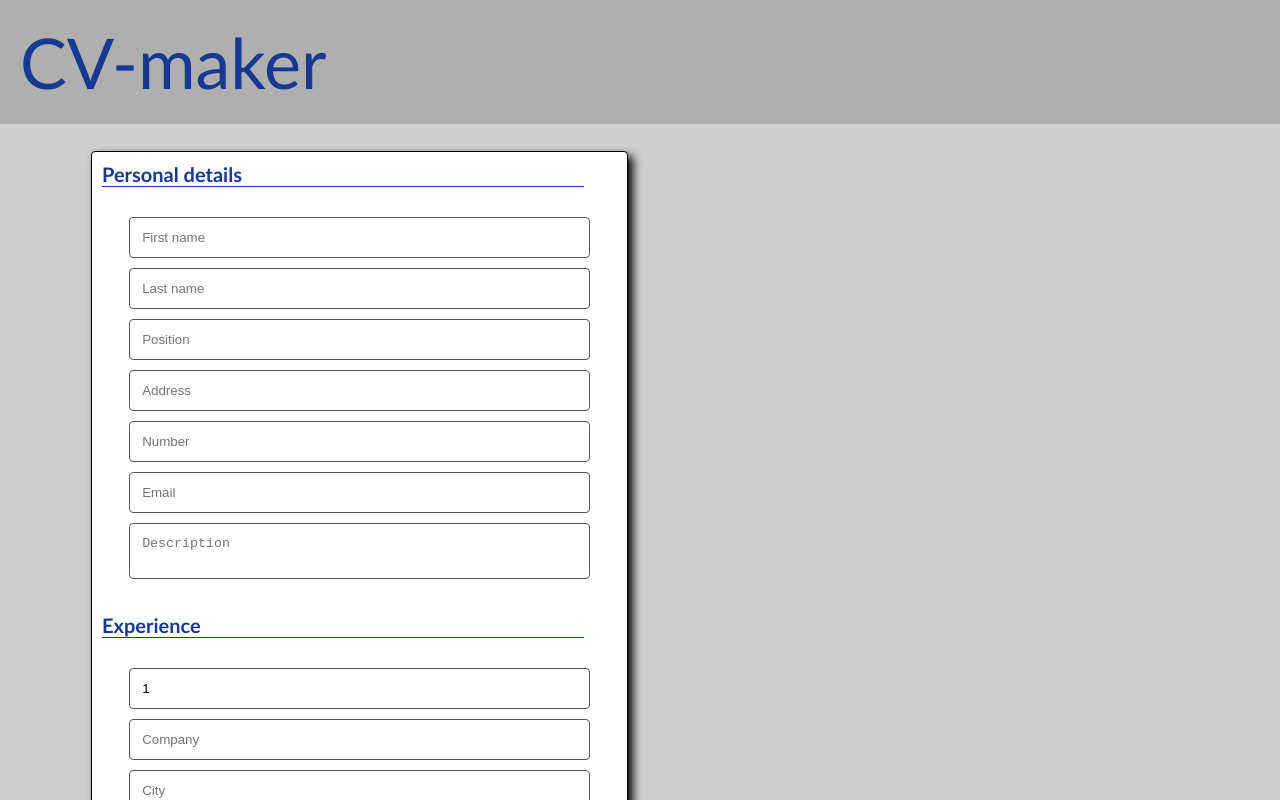
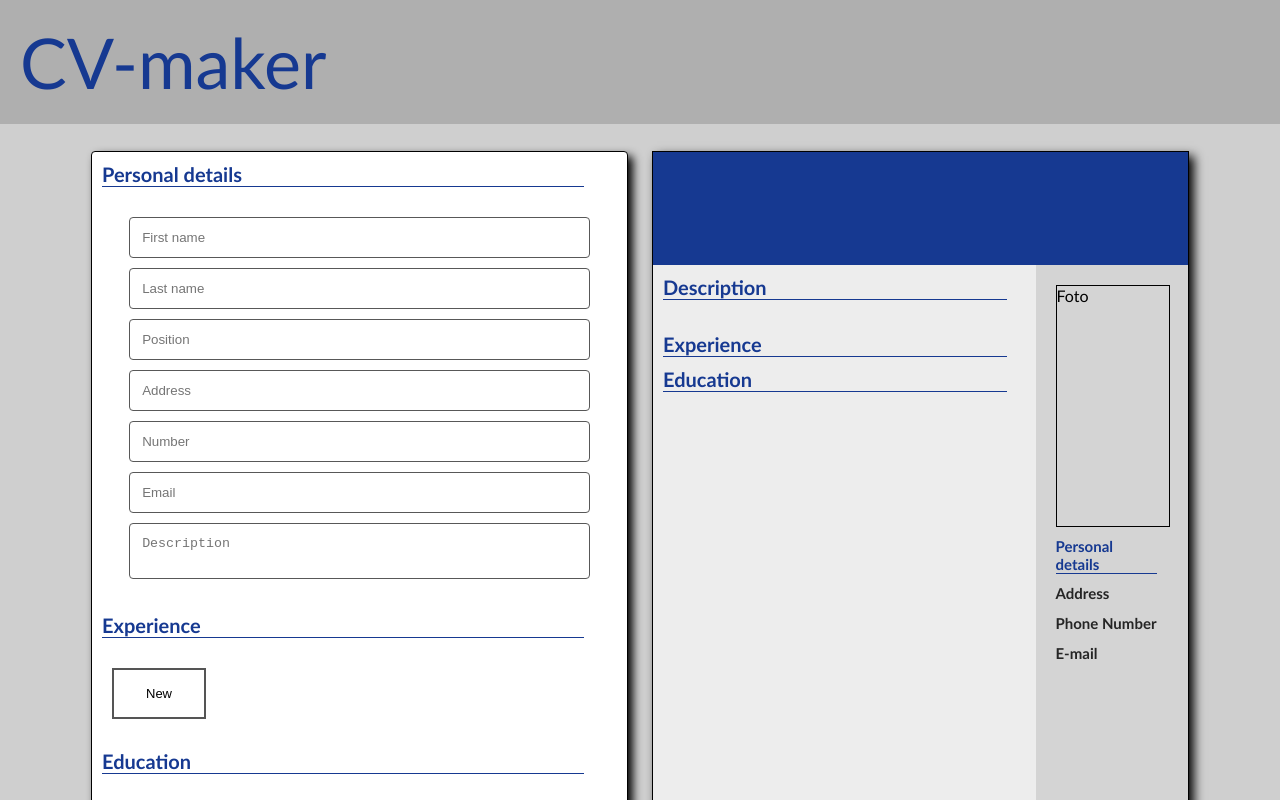
Before and after one commit to overflow68/CV-app, a React (Create React App) app: page / in a window 1280 px wide. Shown: the top 800 px of the page. Built offline with nearby package versions, Linux system fonts and the light colour scheme.

Commit message:
Education can now be added, edited and deleted.

```diff
--- a/src/App.js
+++ b/src/App.js
@@ -18,7 +18,7 @@ let [cvObject,setState] = useState(
     number: "",
     email:"",
     description:"",
-    experience:[{id:uniqid(),position:"1",company:"",city:"",from:"",to:""},{id:uniqid(),position:"2",company:"",city:"",from:"",to:""},{id:uniqid(),position:"3",company:"",city:"",from:"",to:""},{id:uniqid(),position:"4",company:"",city:"",from:"",to:""},{id:uniqid(),position:"5",company:"",city:"",from:"",to:""},{id:uniqid(),position:"6",company:"",city:"",from:"",to:""},{id:uniqid(),position:"7",company:"",city:"",from:"",to:""},],
+    experience:[],
     education:[]
   });
 
@@ -35,6 +35,12 @@ let [cvObject,setState] = useState(
   const newExp = (e) => {
     setState(prevState => {
       return {...prevState,  experience:[...prevState.experience,{id:uniqid(),position:"",company:"",city:"",from:"",to:""}] }
+  })
+
+  };
+  const newEdu = (e) => {
+    setState(prevState => {
+      return {...prevState,  education:[...prevState.education,{id:uniqid(),university:"",city:"",degree:"",subject:"",from:"",to:""}] }
   })
 
   };
@@ -55,18 +61,40 @@ console.log(copy.experience)
 
 
 }
+const handleRemoveItem1 = (e) => {
+  let copy =cvObject;
+  let index;
+  copy.education.map(edu =>{
+    let i = copy.education.indexOf(edu);
+    if(edu.id == e.target.dataset.id){index = i} ;
+  })
+   copy.education.splice(index,1);
+
+  setState(prevState => {
+    return {...prevState,education: copy.education }
+});
+
+
+
+}
 
   const editExp = (e) =>{
     setState(prevState => {
       return {...prevState,experience: prevState.experience.map(obj => (obj.id === e.target.dataset.id ? Object.assign(obj, { [e.target.dataset.field]: e.target.value }) : obj))}
   });
- console.log(cvObject.experience)
+
+  }
+  const editEdu = (e) =>{
+    setState(prevState => {
+      return {...prevState,education: prevState.education.map(obj => (obj.id === e.target.dataset.id ? Object.assign(obj, { [e.target.dataset.field]: e.target.value }) : obj))}
+  });
+
   }
 
   return (
     <div id="App">
     <Header/>
-    <div id="main"><div id ="flexContainer"><FileInput function3 ={handleRemoveItem} function2={handleChange} detail ={cvObject} function1 = {newExp} function ={editExp}/><File detail = {cvObject}/></div></div>
+    <div id="main"><div id ="flexContainer"><FileInput function3 ={handleRemoveItem} function2={handleChange} detail ={cvObject} function1 = {newExp} function ={editExp} function4 = {newEdu} function5={editEdu} function6= {handleRemoveItem1}/><File detail = {cvObject}/></div></div>
     <footer>Copyright © 2021 overflow68<a href ="https://github.com/overflow68"><img alt ="myGit" src = {git}></img></a></footer>
     </div>
   );
--- a/src/components/file.js
+++ b/src/components/file.js
@@ -5,7 +5,7 @@ import {FileBody} from "./fileComponents/fileBody";
 
 const File = (props) =>{
 return(
-    <div id ={"file"}>
+    <div id ="file" className = "sticky">
         <FileHeader details ={props.detail} />
         <div id ="body">
             <FileBody object ={props.detail}/>
--- a/src/components/fileComponents/expComp.js
+++ b/src/components/fileComponents/expComp.js
@@ -9,4 +9,14 @@ return(
 )
 }
 
-export default ExpDisplay;
+const EduDisplay = (props) =>{
+    return(
+        <div className = "exp">
+        <div className="data expfield">{props.edu.from}-{props.edu.to}</div>
+        <div className="occupation expfield"><div className= "label3">{props.edu.university}, {props.edu.city}</div> <div>Degree: {props.edu.degree}</div><div>Subject: {props.edu.subject}</div></div>
+
+        </div>
+    )
+    }
+
+    export {ExpDisplay, EduDisplay};
--- a/src/components/fileComponents/fileBody.js
+++ b/src/components/fileComponents/fileBody.js
@@ -1,5 +1,6 @@
 import React from "react";
-import ExpDisplay from "./expComp";
+import {ExpDisplay} from "./expComp";
+import {EduDisplay} from "./expComp";
 const FileInfo = (props) =>{
 return(
     <div id="personalInfo">
@@ -33,7 +34,10 @@ const FileBody = (props) =>{
             {props.object.experience.map((exp) => {
         return <ExpDisplay exp = {exp}/>;
       })}
-
+            <div className = "label">Education</div>
+            {props.object.education.map((edu) => {
+        return <EduDisplay edu = {edu}/>;
+      })}
             </div>
 
     )
--- a/src/components/fileComponents/forms.js
+++ b/src/components/fileComponents/forms.js
@@ -33,9 +33,25 @@ const Experience = (props) =>{
     )
     }
 
+    const Education = (props) =>{
+        return(
+            <div className ="personalInfo input">
+            <input data-field ="university" data-id ={props.obj.id} className = "field"  placeholder = "University" onChange={props.function1}value = {props.obj.university}></input>
+            <input data-field ="city" data-id ={props.obj.id} className = "field"  placeholder = "City" onChange={props.function1} value = {props.obj.city}></input>
+            <input data-field ="degree" data-id ={props.obj.id} className = "field"  placeholder = "Degree" onChange={props.function1} value = {props.obj.degree}></input>
+            <input data-field ="subject" data-id ={props.obj.id} className = "field"  placeholder = "Subject" onChange={props.function1} value = {props.obj.subject}></input>
+            <input data-field ="from" data-id ={props.obj.id} className = "field"  placeholder = "From" onChange={props.function1} value = {props.obj.from}></input>
+            <input data-field ="to" data-id ={props.obj.id} className = "field"  placeholder = "To" onChange={props.function1} value = {props.obj.to}></input>
+            <button className="button6" data-id ={props.obj.id} onClick={props.function2}>Delete</button>
+
+
+
+            </div>
+        )
+        }
 
 
 
 
 
-export {PersonalInfo, Experience};
+export {PersonalInfo, Experience,Education};
--- a/src/components/fileInput.js
+++ b/src/components/fileInput.js
@@ -1,6 +1,7 @@
 import React from "react";
 import { PersonalInfo } from "./fileComponents/forms";
 import { Experience } from "./fileComponents/forms";
+import { Education } from "./fileComponents/forms";
 const FileInput = (props) =>{
 return(
     <div id ="fileInput">
@@ -13,7 +14,11 @@ return(
         return <Experience function2 ={props.function3} function1= {props.function} obj ={exp}/>;
       })}</div>
     <button onClick={props.function1} className = "button5">New</button>
-
+    <div className = "label">Education</div>
+    <div>{props.detail.education.map((edu) => {
+        return <Education function2 ={props.function6} function1= {props.function5} obj ={edu}/>;
+      })}</div>
+      <button onClick={props.function4} className = "button5">New</button>
     </div>
 )
 }
--- a/src/styles/style.css
+++ b/src/styles/style.css
@@ -35,14 +35,21 @@
   }
 
   #file{
-    height: 297mm;
     width: 210mm;
+    top:0;
     border:solid black 1px;
     background-color: white;
     margin:12px;
     box-shadow: 5px 5px 10px;
 
+
   }
+  #file.sticky {
+    position: -webkit-sticky;
+    position: sticky;
+    top: 0;
+
+}
 
   #fileInput{
     min-height: 297mm;
```
